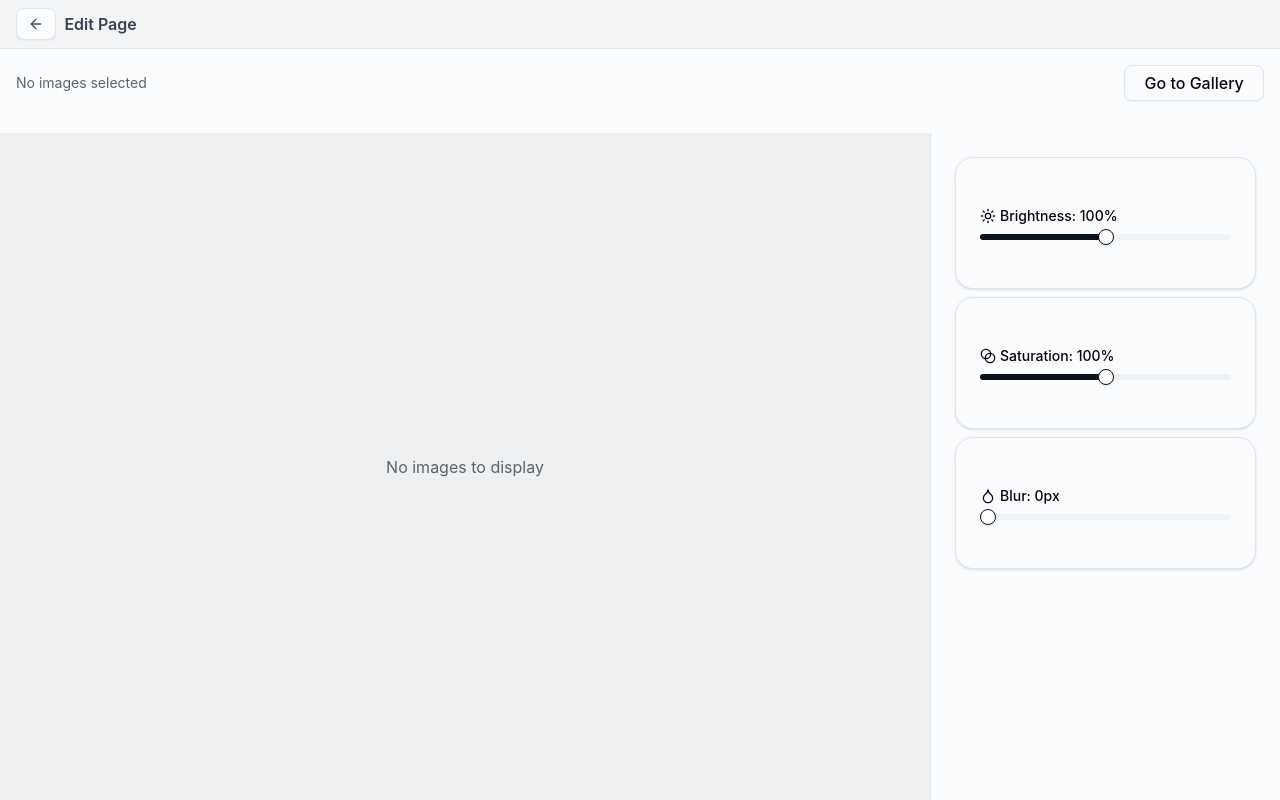
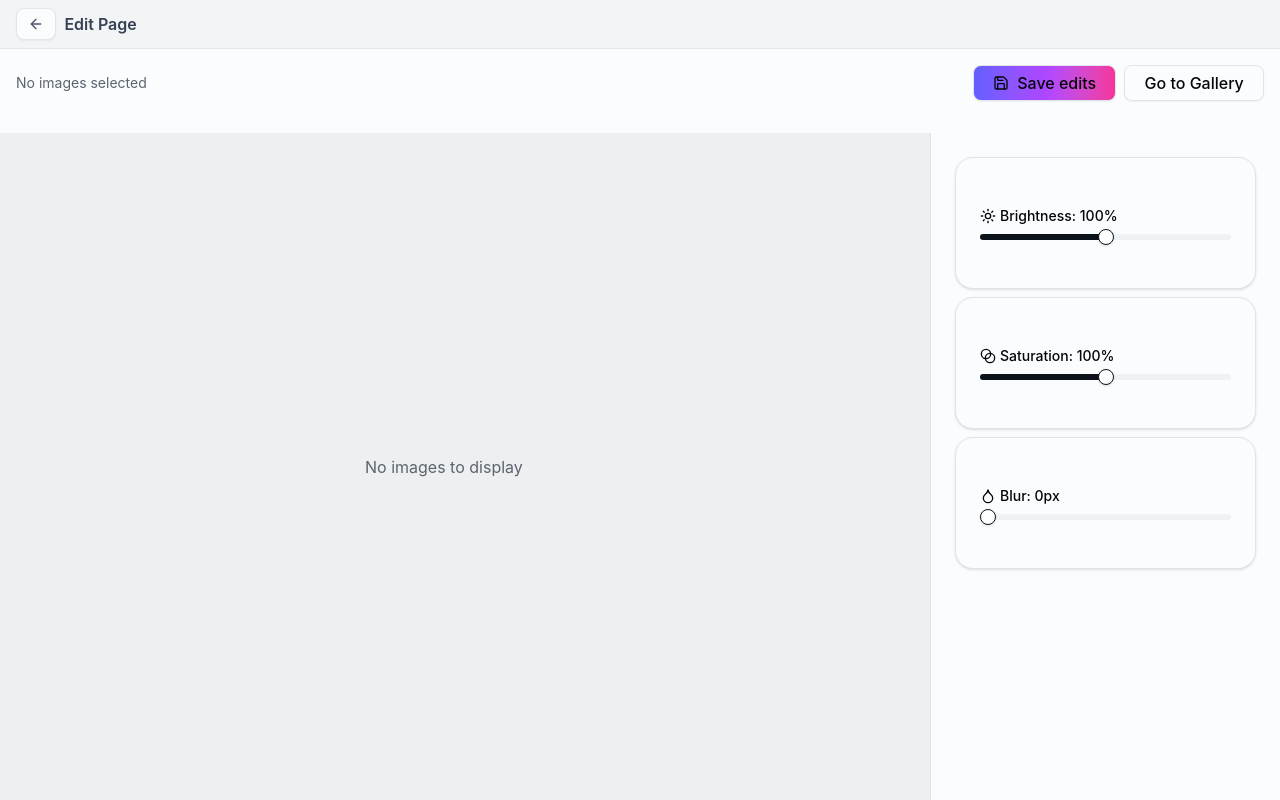
Before and after one commit to VxTi/umain-picksy, a React (Vite) app: page /edit in a window 1280 px wide. Built offline with nearby package versions, Linux system fonts and the light colour scheme.

Commit message:
Updated button implementation

```diff
--- a/src/components/ui/button.tsx
+++ b/src/components/ui/button.tsx
@@ -3,6 +3,7 @@ import { cva, type VariantProps } from "class-variance-authority"
 import { Slot } from "radix-ui"
 
 import { cn } from "@/lib/utils"
+import { twMerge } from 'tailwind-merge';
 
 const buttonVariants = cva(
   "inline-flex items-center justify-center gap-2 whitespace-nowrap rounded-md text-sm font-medium transition-all disabled:pointer-events-none disabled:opacity-50 [&_svg]:pointer-events-none [&_svg:not([class*='size-'])]:size-4 shrink-0 [&_svg]:shrink-0 outline-none focus-visible:border-ring focus-visible:ring-ring/50 focus-visible:ring-[3px] aria-invalid:ring-destructive/20 dark:aria-invalid:ring-destructive/40 aria-invalid:border-destructive",
@@ -55,7 +56,7 @@ function Button({
       data-slot="button"
       data-variant={variant}
       data-size={size}
-      className={cn(buttonVariants({ variant, size, className }))}
+      className={cn(twMerge(buttonVariants({ variant, size, className }), className))}
       {...props}
     />
   )
--- a/src/pages/Edit.tsx
+++ b/src/pages/Edit.tsx
@@ -1,27 +1,29 @@
-import { useLocation, useNavigate } from "react-router-dom";
-import { useState } from "react";
-import { TopBar } from "@/components/TopBar";
-import { Button } from "@/components/ui/button";
-import EditingSettingsBar from "./EditingSettingsBar";
-import { PhotoComponent } from "./PhotoComponent";
-import type { ImageItem } from "./Gallery";
+import { SaveIcon }                 from 'lucide-react';
+import { useLocation, useNavigate } from 'react-router-dom';
+import { useState }                 from 'react';
+import { TopBar }                   from '@/components/TopBar';
+import { Button }                   from '@/components/ui/button';
+import { twMerge }                  from 'tailwind-merge';
+import EditingSettingsBar           from './EditingSettingsBar';
+import { PhotoComponent }           from './PhotoComponent';
+import type { ImageItem }           from './Gallery';
 
 function Edit() {
   const location = useLocation();
   const navigate = useNavigate();
-  const images = (location.state?.images as ImageItem[]) || [];
+  const images   = (location.state?.images as ImageItem[]) || [];
 
   // editing state for image 1
-  const [brightness1, setBrightness1] = useState(100);
-  const [blur1, setBlur1] = useState(0);
-  const [saturation1, setSaturation1] = useState(100);
+  const [ brightness1, setBrightness1 ] = useState(100);
+  const [ blur1, setBlur1 ]             = useState(0);
+  const [ saturation1, setSaturation1 ] = useState(100);
 
   // editing state for image 2
-  const [brightness2, setBrightness2] = useState(100);
-  const [blur2, setBlur2] = useState(0);
-  const [saturation2, setSaturation2] = useState(100);
+  const [ brightness2, setBrightness2 ] = useState(100);
+  const [ blur2, setBlur2 ]             = useState(0);
+  const [ saturation2, setSaturation2 ] = useState(100);
 
-  const [activeImageIndex, setActiveImageIndex] = useState(0);
+  const [ activeImageIndex, setActiveImageIndex ] = useState(0);
 
   const image1 = images[0];
   const image2 = images[1];
@@ -33,34 +35,34 @@ function Edit() {
     if (image2) {
       console.log(`Image 2 (${image2.id}) edits: blur=${blur2}, brightness=${brightness2}, saturation=${saturation2}`);
     }
-  }
+  };
 
   const isDouble = images.length === 2;
 
   return (
     <main className="h-screen bg-background flex flex-col overflow-hidden">
-      <TopBar title={isDouble ? "Compare & Edit" : "Edit Page"} />
+      <TopBar title={isDouble ? 'Compare & Edit' : 'Edit Page'} />
 
       <div className="p-4 flex-shrink-0">
         <div className="flex items-center justify-between mb-4">
           <p className="text-sm text-muted-foreground">
             {images.length > 0
-              ? `${images.length} image(s) selected for editing`
-              : "No images selected"}
+             ? `${images.length} image(s) selected for editing`
+             : 'No images selected'}
           </p>
 
           <div className="flex gap-2">
             {isDouble && (
               <div className="flex bg-muted rounded-lg p-1">
                 <Button
-                  variant={activeImageIndex === 0 ? "default" : "ghost"}
+                  variant={activeImageIndex === 0 ? 'default' : 'ghost'}
                   size="sm"
                   onClick={() => setActiveImageIndex(0)}
                 >
                   Image 1
                 </Button>
                 <Button
-                  variant={activeImageIndex === 1 ? "default" : "ghost"}
+                  variant={activeImageIndex === 1 ? 'default' : 'ghost'}
                   size="sm"
                   onClick={() => setActiveImageIndex(1)}
                 >
@@ -68,8 +70,14 @@ function Edit() {
                 </Button>
               </div>
             )}
+              <Button
+                onClick={handleSave}
+                className="rounded-full font-semibold text-white bg-linear-to-r from-indigo-500 via-purple-500 to-pink-500 shadow-lg shadow-purple-500/30 hover:scale-102 transition-all"
+              >
+                <SaveIcon className='size-4'/> Save edits
+              </Button>
             {images.length === 0 && (
-              <Button variant="outline" onClick={() => navigate("/gallery")}>
+              <Button variant="outline" onClick={() => navigate('/gallery')}>
                 Go to Gallery
               </Button>
             )}
@@ -79,10 +87,14 @@ function Edit() {
 
       <div className="flex flex-1 overflow-hidden">
         {/* Image Preview Area */}
-        <div className="flex-1 flex justify-center items-center bg-black/5 p-4 gap-4 overflow-hidden">
+        <div className="flex-1 flex justify-center items-center bg-black/5 p-4 gap-4 overflow-hidden flex-wrap *:basis-50">
           {image1 && (
-            <div className={`flex-1 h-full flex flex-col items-center justify-center transition-all duration-300 ${isDouble && activeImageIndex === 1 ? 'opacity-50 scale-95' : 'opacity-100 scale-100'}`}>
-               <PhotoComponent
+            <div className={twMerge(
+              'flex-1 h-full flex flex-col items-center justify-center transition-all duration-300',
+            isDouble && activeImageIndex === 1 ? 'opacity-50 scale-95' : 'opacity-100 scale-100'
+            )
+            }>
+              <PhotoComponent
                 src={image1.url}
                 alt={image1.title}
                 brightness={brightness1}
@@ -94,7 +106,8 @@ function Edit() {
           )}
 
           {image2 && (
-            <div className={`flex-1 h-full flex flex-col items-center justify-center transition-all duration-300 ${activeImageIndex === 0 ? 'opacity-50 scale-95' : 'opacity-100 scale-100'}`}>
+            <div
+              className={`flex-1 h-full flex flex-col items-center justify-center transition-all duration-300 ${activeImageIndex === 0 ? 'opacity-50 scale-95' : 'opacity-100 scale-100'}`}>
               <PhotoComponent
                 src={image2.url}
                 alt={image2.title}
@@ -107,12 +120,12 @@ function Edit() {
           )}
 
           {!image1 && !image2 && (
-             <div className="text-muted-foreground">No images to display</div>
+            <div className="text-muted-foreground">No images to display</div>
           )}
         </div>
 
         {/* Settings Sidebar */}
-        <div className="w-[350px] border-l bg-card overflow-y-auto">
+        <div className="w-87.5 border-l bg-card overflow-y-auto">
           <EditingSettingsBar
             brightness={activeImageIndex === 0 ? brightness1 : brightness2}
             saturation={activeImageIndex === 0 ? saturation1 : saturation2}
@@ -121,15 +134,6 @@ function Edit() {
             onSaturationChange={activeImageIndex === 0 ? setSaturation1 : setSaturation2}
             onBlurChange={activeImageIndex === 0 ? setBlur1 : setBlur2}
           />
-
-          <div className="p-6 pt-0">
-             <Button
-              onClick={handleSave}
-              className="w-full rounded-full font-semibold text-white bg-gradient-to-r from-indigo-500 via-purple-500 to-pink-500 shadow-lg shadow-purple-500/30 hover:scale-102 transition-all"
-            >
-              Save edits
-            </Button>
-          </div>
         </div>
       </div>
     </main>
```
